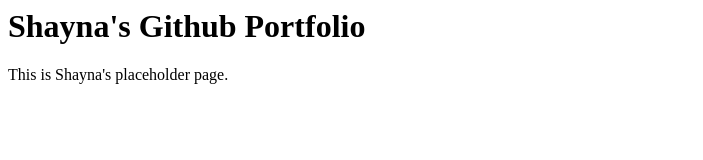
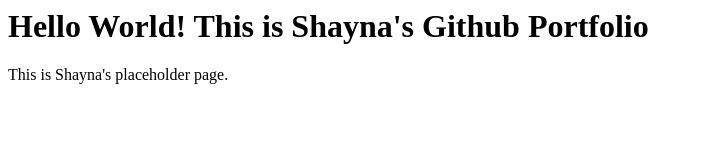
Before and after one commit to ShaynaFaye/ShaynaFaye.github.io, a plain HTML site: page index.html in a window 1280 px wide. Shown: the whole page, without its empty margins (0-703 px from the left). Drawn offline with Linux system fonts and the light colour scheme.

Commit message:
added index.html file

```diff
--- a/index.html
+++ b/index.html
@@ -3,7 +3,7 @@
 		<title>Shayna's Github Portfolio</title>
 	</head>
 	<body>
-		<h1>Shayna's Github Portfolio</h1>
+		<h1>Hello World! This is Shayna's Github Portfolio</h1>
 		<p>This is Shayna's placeholder page.</p>
 	</body>
 </html>
```
